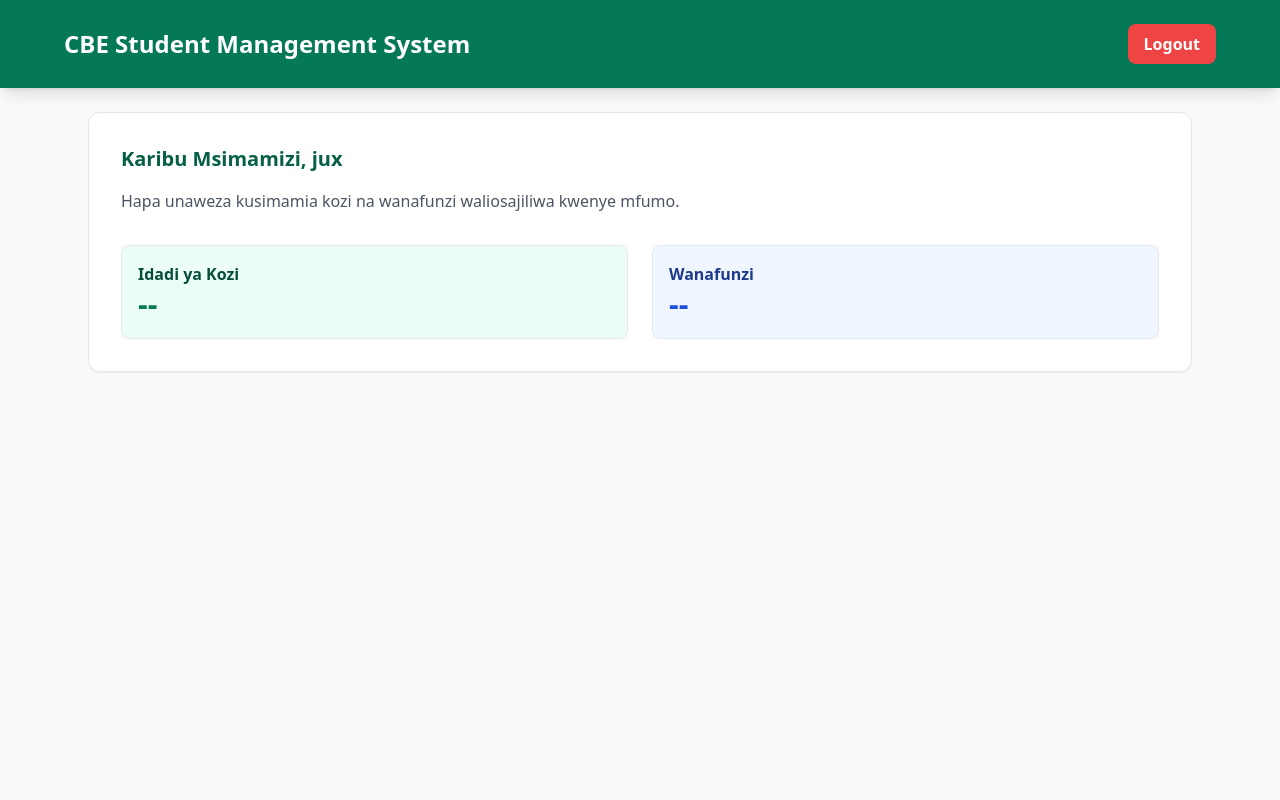
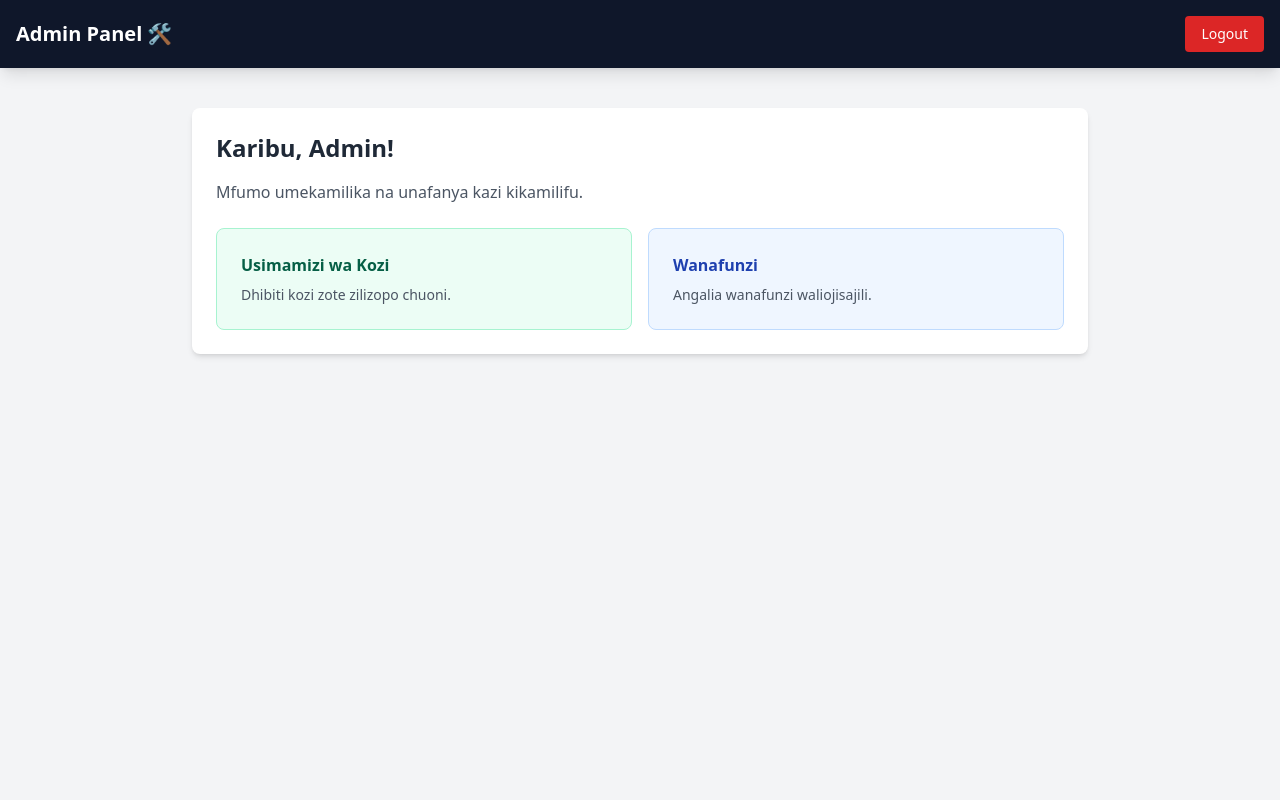
Before and after one commit to Godfrey-Vicent-Said/students_system, a PHP site: page /admin_dashboard.php in a window 1280 px wide. Run offline with PHP 8.4, Linux system fonts and the light colour scheme; a user stored in the database is signed in; some libraries are stand-ins or nearby versions.

Commit message:
Final cleanup for UI and Admin Access

```diff
--- a/admin_dashboard.php
+++ b/admin_dashboard.php
@@ -14,35 +14,29 @@ $db = (new Database())->connect();
 <html lang="sw">
 <head>
     <meta charset="UTF-8">
-    <title>CBE Admin Dashboard</title>
+    <title>Admin Dashboard | CBE Portal</title>
     <script src="https://cdn.tailwindcss.com"></script>
 </head>
-<body class="bg-gray-50 text-gray-900">
-    <div class="min-h-screen flex flex-col">
-        <header class="bg-emerald-700 text-white p-6 shadow-lg">
-            <div class="max-w-6xl mx-auto flex justify-between items-center">
-                <h1 class="text-2xl font-bold">CBE Student Management System</h1>
-                <a href="logout.php" class="bg-red-500 hover:bg-red-600 px-4 py-2 rounded-lg font-semibold transition">Logout</a>
+<body class="bg-gray-100 min-h-screen">
+    <nav class="bg-slate-900 text-white p-4 shadow-lg flex justify-between items-center">
+        <h1 class="font-bold text-xl">Admin Panel 🛠️</h1>
+        <a href="logout.php" class="bg-red-600 hover:bg-red-700 px-4 py-2 rounded text-sm transition">Logout</a>
+    </nav>
+
+    <div class="max-w-4xl mx-auto mt-10 p-6 bg-white rounded-lg shadow-md">
+        <h2 class="text-2xl font-bold text-gray-800 mb-4">Karibu, Admin!</h2>
+        <p class="text-gray-600">Mfumo umekamilika na unafanya kazi kikamilifu.</p>
+
+        <div class="mt-6 grid grid-cols-1 md:grid-cols-2 gap-4">
+            <div class="p-6 border border-emerald-200 bg-emerald-50 rounded-lg">
+                <h3 class="font-bold text-emerald-800">Usimamizi wa Kozi</h3>
+                <p class="text-sm text-gray-600 mt-2">Dhibiti kozi zote zilizopo chuoni.</p>
             </div>
-        </header>
-
-        <main class="max-w-6xl mx-auto p-6 w-full">
-            <div class="bg-white p-8 rounded-xl shadow-sm border border-gray-200">
-                <h2 class="text-xl font-bold mb-4 text-emerald-800">Karibu Msimamizi, <?php echo htmlspecialchars($_SESSION['username']); ?></h2>
-                <p class="text-gray-600">Hapa unaweza kusimamia kozi na wanafunzi waliosajiliwa kwenye mfumo.</p>
-
-                <div class="mt-8 grid grid-cols-1 md:grid-cols-2 gap-6">
-                    <div class="p-4 border rounded-lg bg-emerald-50">
-                        <h3 class="font-bold text-emerald-900">Idadi ya Kozi</h3>
-                        <p class="text-3xl font-bold text-emerald-700">--</p>
-                    </div>
-                    <div class="p-4 border rounded-lg bg-blue-50">
-                        <h3 class="font-bold text-blue-900">Wanafunzi</h3>
-                        <p class="text-3xl font-bold text-blue-700">--</p>
-                    </div>
-                </div>
+            <div class="p-6 border border-blue-200 bg-blue-50 rounded-lg">
+                <h3 class="font-bold text-blue-800">Wanafunzi</h3>
+                <p class="text-sm text-gray-600 mt-2">Angalia wanafunzi waliojisajili.</p>
             </div>
-        </main>
+        </div>
     </div>
 </body>
 </html>
```
Also changed, not shown: login.php (+14 -28 lines).
